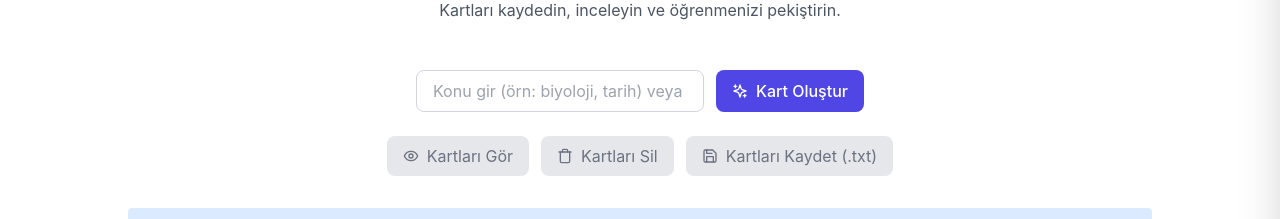
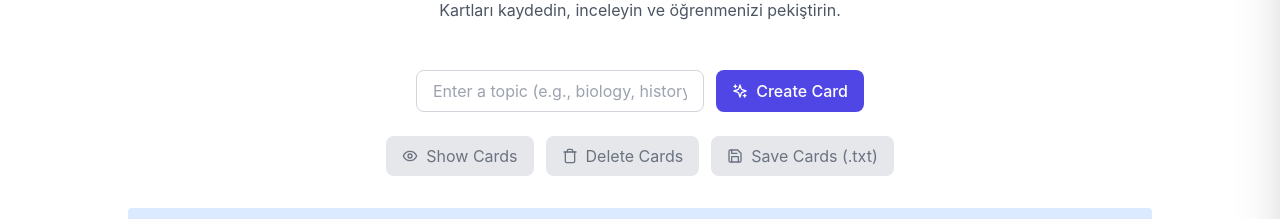
Before and after one commit to odanyi-code/Know-Abi, a React (Vite) app: page / in a window 1280 px wide. Shown: the part 154-373 px from the top of the page. Built offline with nearby package versions, Linux system fonts and the light colour scheme.

Commit message:
fix: translate all remaining Turkish text to English

```diff
--- a/src/components/Controls.tsx
+++ b/src/components/Controls.tsx
@@ -26,7 +26,7 @@ const Controls: React.FC<ControlsProps> = ({
         }`}
       >
         <Eye className="mr-2 h-4 w-4" />
-        Kartları Gör
+        Show Cards
       </button>
 
       <button
@@ -39,7 +39,7 @@ const Controls: React.FC<ControlsProps> = ({
         }`}
       >
         <Trash className="mr-2 h-4 w-4" />
-        Kartları Sil
+        Delete Cards
       </button>
 
       <button
@@ -52,7 +52,7 @@ const Controls: React.FC<ControlsProps> = ({
         }`}
       >
         <Save className="mr-2 h-4 w-4" />
-        Kartları Kaydet (.txt)
+        Save Cards (.txt)
       </button>
     </div>
   );
--- a/src/components/FlashcardForm.tsx
+++ b/src/components/FlashcardForm.tsx
@@ -12,7 +12,7 @@ const FlashcardForm: React.FC<FlashcardFormProps> = ({ onCreateCard, isLoading }
   const handleSubmit = (e: React.FormEvent) => {
     e.preventDefault();
     if (typeof topic !== "string") {
-      throw new Error("Konu metni bir yazı olmalı!");
+      throw new Error("Topic must be a string!");
     }
     const lowerTopic = topic.toLowerCase();
     onCreateCard(lowerTopic);
@@ -27,7 +27,7 @@ const FlashcardForm: React.FC<FlashcardFormProps> = ({ onCreateCard, isLoading }
             id="topicInput"
             value={topic}
             onChange={(e) => setTopic(e.target.value)}
-            placeholder="Konu gir (örn: biyoloji, tarih) veya boş bırak"
+            placeholder="Enter a topic (e.g., biology, history) or leave blank"
             className="w-full px-4 py-2 border border-gray-300 rounded-lg focus:outline-none focus:ring-2 focus:ring-indigo-500 focus:border-transparent"
           />
         </div>
@@ -46,12 +46,12 @@ const FlashcardForm: React.FC<FlashcardFormProps> = ({ onCreateCard, isLoading }
                 <circle className="opacity-25" cx="12" cy="12" r="10" stroke="currentColor" strokeWidth="4"></circle>
                 <path className="opacity-75" fill="currentColor" d="M4 12a8 8 0 018-8V0C5.373 0 0 5.373 0 12h4zm2 5.291A7.962 7.962 0 014 12H0c0 3.042 1.135 5.824 3 7.938l3-2.647z"></path>
               </svg>
-              Oluşturuluyor...
+              Creating...
             </>
           ) : (
             <>
               <Sparkles className="mr-2 h-4 w-4" />
-              Kart Oluştur
+              Create Card
             </>
           )}
         </button>
```
